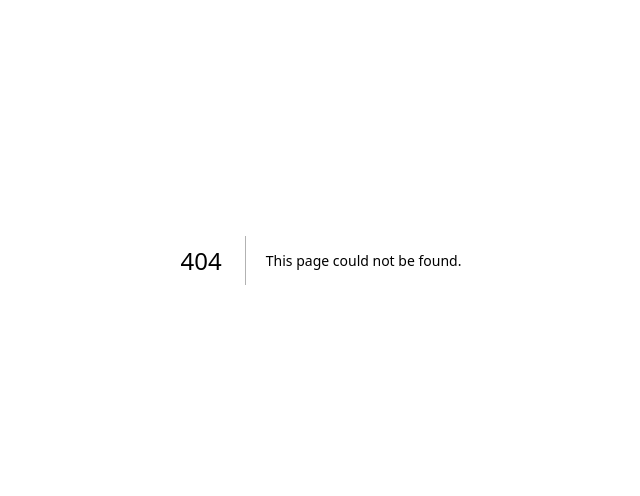
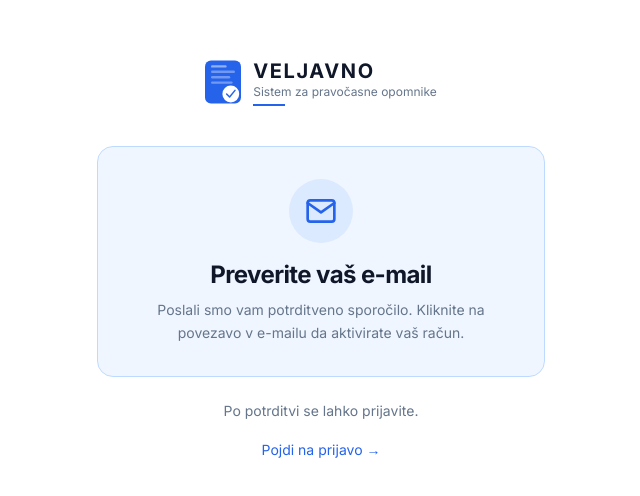
Before and after one commit to kristjandraksler/veljavno, a Next.js app: page /potrdi-email in a window 1280 px wide. Before the commit this address had no page. Shown: the part 140-636 px from the top of the page, without its empty margins (319-959 px from the left). Built offline with nearby package versions, Linux system fonts and the light colour scheme.

Commit message:
Dodaj potrdi email stran in welcome email

```diff
--- /dev/null
+++ b/app/potrdi-email/page.tsx
@@ -0,0 +1,40 @@
+'use client'
+
+export default function PotrdiEmail() {
+  return (
+    <main className="min-h-screen bg-background flex items-center justify-center px-5">
+      <div className="w-full max-w-md text-center">
+        <a href="/" className="flex items-center gap-3 justify-center mb-10">
+          <svg width="36" height="44" viewBox="0 0 60 72" fill="none" xmlns="http://www.w3.org/2000/svg">
+            <rect x="0" y="0" width="60" height="72" rx="10" fill="#2563eb"/>
+            <rect x="10" y="8" width="26" height="4" rx="2" fill="white" fillOpacity="0.5"/>
+            <rect x="10" y="17" width="40" height="4" rx="2" fill="white" fillOpacity="0.35"/>
+            <rect x="10" y="26" width="32" height="4" rx="2" fill="white" fillOpacity="0.35"/>
+            <rect x="10" y="35" width="36" height="4" rx="2" fill="white" fillOpacity="0.35"/>
+            <circle cx="43" cy="56" r="14" fill="white"/>
+            <path d="M36 56 L41 61 L50 50" stroke="#2563eb" strokeWidth="2.5" strokeLinecap="round" strokeLinejoin="round"/>
+          </svg>
+          <div className="flex flex-col items-start">
+            <span className="font-display text-xl font-bold tracking-[0.08em] leading-tight">VELJAVNO</span>
+            <span className="text-xs text-muted-foreground">Sistem za pravočasne opomnike</span>
+            <div className="w-8 h-0.5 bg-primary mt-1" />
+          </div>
+        </a>
+
+        <div className="bg-blue-50 border border-blue-200 rounded-2xl p-8 mb-6">
+          <div className="w-16 h-16 bg-blue-100 rounded-full flex items-center justify-center mx-auto mb-4">
+            <svg width="32" height="32" viewBox="0 0 24 24" fill="none" stroke="#2563eb" strokeWidth="2" strokeLinecap="round" strokeLinejoin="round">
+              <path d="M4 4h16c1.1 0 2 .9 2 2v12c0 1.1-.9 2-2 2H4c-1.1 0-2-.9-2-2V6c0-1.1.9-2 2-2z"/>
+              <polyline points="22,6 12,13 2,6"/>
+            </svg>
+          </div>
+          <h1 className="text-2xl font-bold tracking-tight mb-2">Preverite vaš e-mail</h1>
+          <p className="text-muted-foreground text-sm leading-relaxed">Poslali smo vam potrditveno sporočilo. Kliknite na povezavo v e-mailu da aktivirate vaš račun.</p>
+        </div>
+
+        <p className="text-sm text-muted-foreground mb-4">Po potrditvi se lahko prijavite.</p>
+        <a href="/prijava" className="text-sm text-primary hover:underline">Pojdi na prijavo →</a>
+      </div>
+    </main>
+  )
+}
--- a/app/registracija/page.tsx
+++ b/app/registracija/page.tsx
@@ -52,6 +52,12 @@ function RegistracijaForm() {
         headers: { 'Content-Type': 'application/json' },
         body: JSON.stringify({ email, ime, paket })
       })
+
+      if (!data.user.email_confirmed_at) {
+        setLoading(false)
+        router.push('/potrdi-email')
+        return
+      }
 
       router.push('/dashboard')
     }
```
